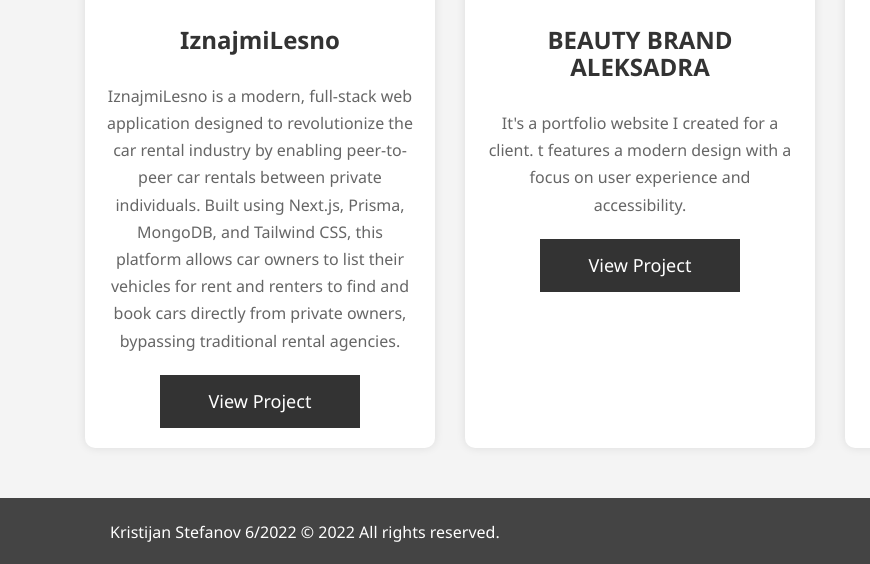
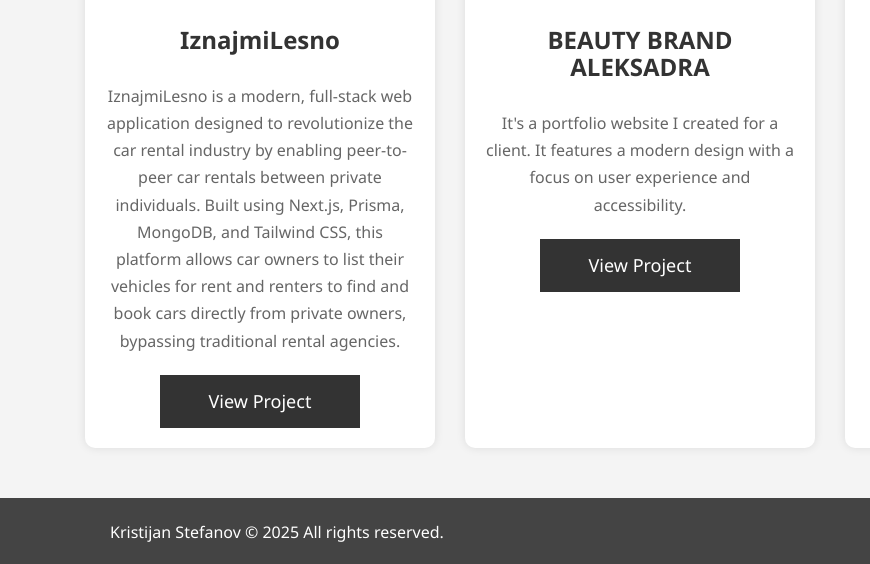
Before and after one commit to KristijanStefanov/Personal-WebPage-2.0, a plain HTML site: page myProjects.html in a window 1280 px wide. Shown: the part 407-971 px from the top of the page, 0-870 px from the left. Drawn offline with Linux system fonts and the light colour scheme.

Commit message:
Final version(fixed footer)

```diff
--- a/myProjects.html
+++ b/myProjects.html
@@ -54,7 +54,7 @@
                     <h3>BEAUTY BRAND ALEKSADRA</h3>
                     <p>
                        It's a portfolio website I created for a client.
-                       t features a modern design with a focus on user experience and accessibility.
+                       It features a modern design with a focus on user experience and accessibility.
                     </p>
                     <a href="https://beaty-brand-aleksandra.vercel.app/index.html" target="_blank" class="btn btn-dark">View Project</a>
                 </div>
@@ -78,7 +78,7 @@
 
 <footer id="main-footer">
     <div class="container">
-        <p>Kristijan Stefanov 6/2022 © 2022 All rights reserved.</p>
+        <p>Kristijan Stefanov © 2025 All rights reserved.</p>
         <ul>
             <li><a href="https://www.facebook.com/kristijan.stefanov48/" target="_blank"><i class="fab fa-facebook"></i></a></li>
             <li><a href="https://www.instagram.com/kristijan.stefanov_/" target="_blank"><i class="fab fa-instagram"></i></a></li>
```
Also changed, not shown: contact.html (+1 -1 lines), index.html (+1 -1 lines).
